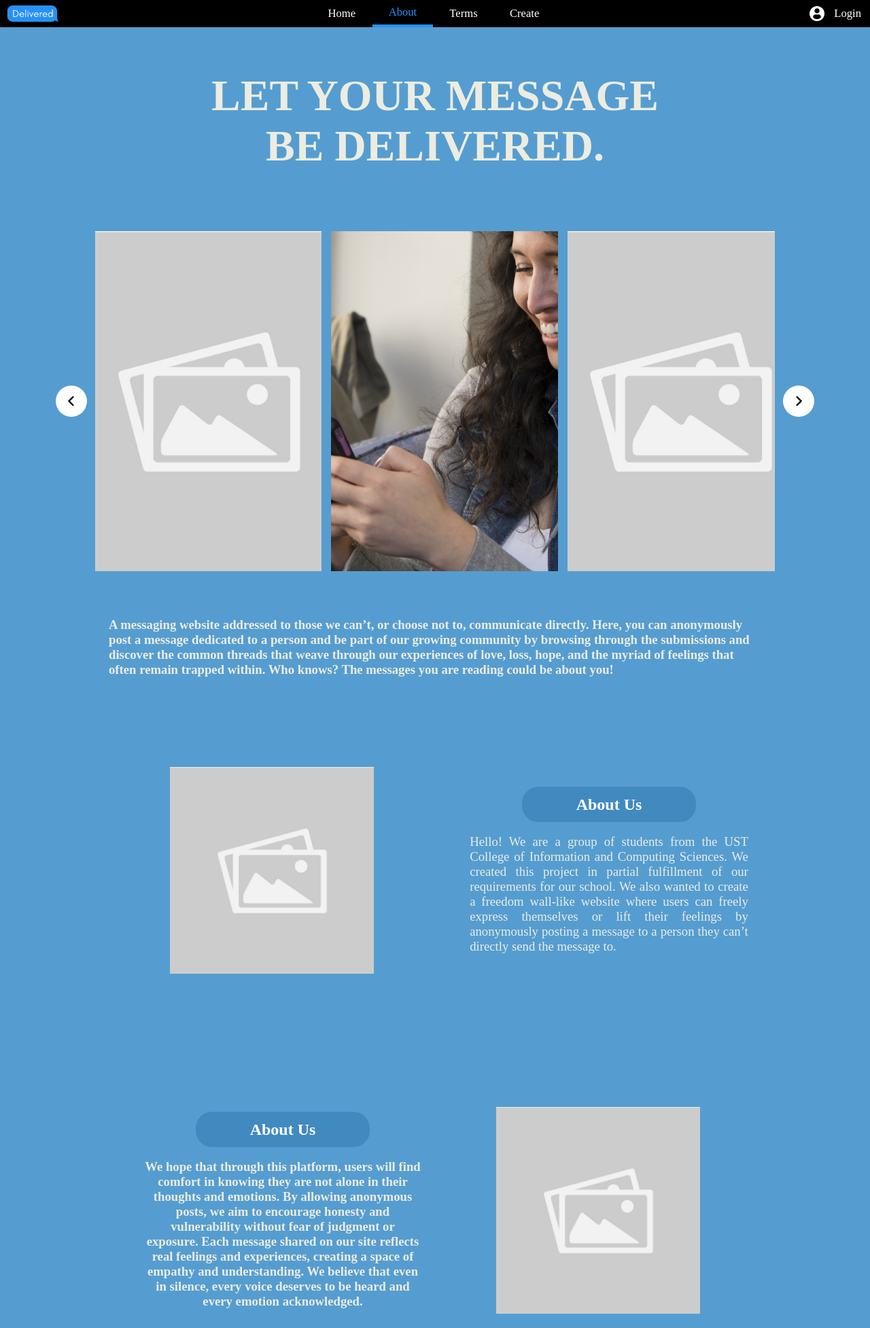
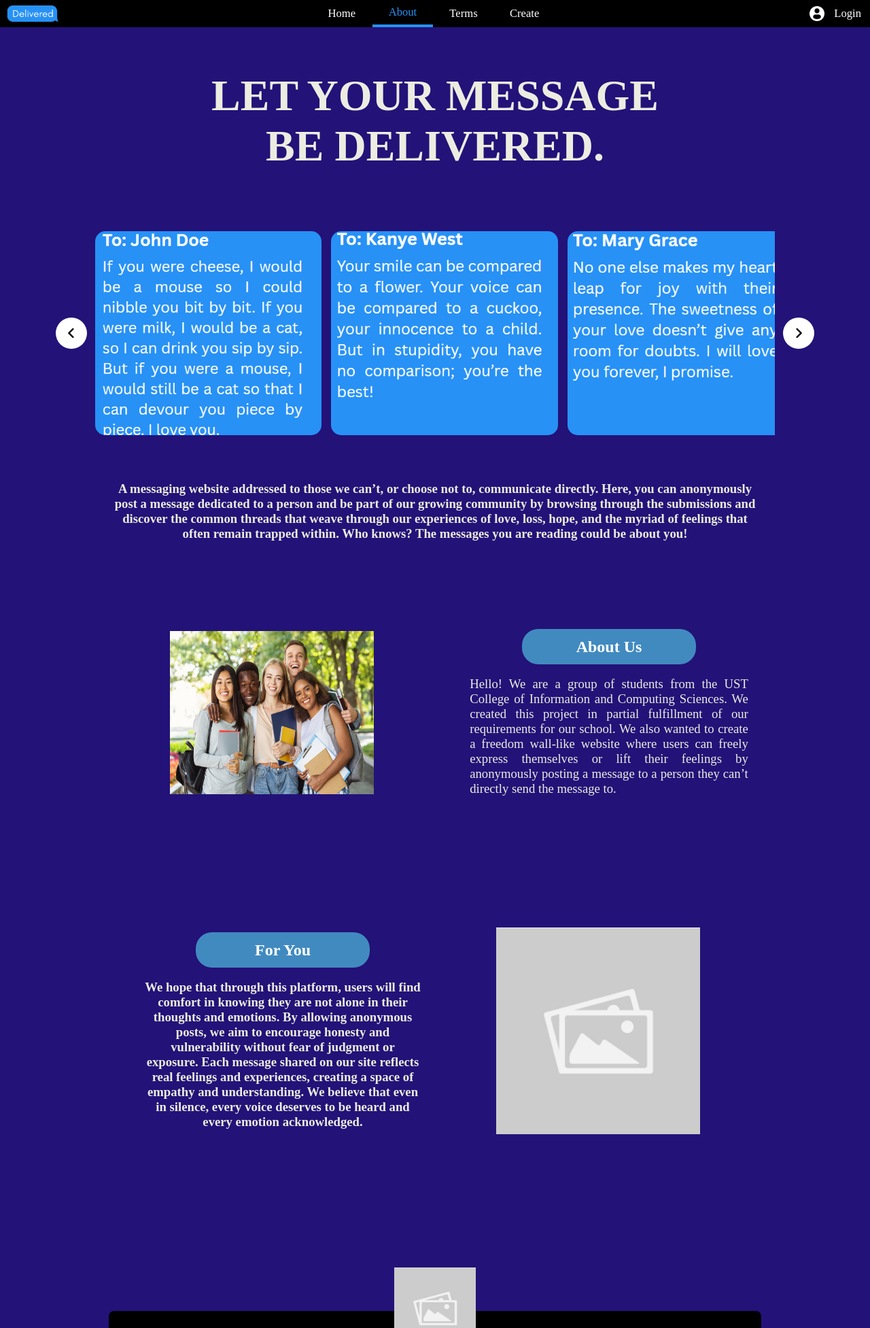
Before and after one commit to JohnLansigan/Delivered, a PHP site: page /about.php in a window 1280 px wide. Shown: the top 1953 px of the page at 68% size. Run offline with PHP 8.4, Linux system fonts and the light colour scheme; some web fonts are replaced.

Commit message:
added the pics yeye sigma sigma boy

```diff
--- a/about.css
+++ b/about.css
@@ -7,7 +7,7 @@
 
 body
 {
-    background-color: #559dd0;
+    background-color: #231278;
     margin: 0;
 }
 
@@ -208,7 +208,8 @@ h2{
 }
 
 .carousel img {
-    height: 500px;
+    height: 300px;
+    border-radius: 15px;
     object-fit: cover;
     margin-left: 14px;
     width: calc(100%/3);
--- a/about.php
+++ b/about.php
@@ -84,26 +84,26 @@
             <center><div class = "wrapper">
                 <i id="left" class = "fa-solid fa-angle-left"></i>
                 <div class = "carousel">
-                    <img src = "placeholder.jpg" alt = "img" height = "500px" width = "500px">
-                    <img src = "woman.png" alt = "img" height = "500px" width = "500px">
-                    <img src = "placeholder.jpg" alt = "img" height = "500px" width = "500px">
-                    <img src = "woman.png" alt = "img" height = "500px" width = "500px">
-                    <img src = "placeholder.jpg" alt = "img" height = "500px" width = "500px">
-                    <img src = "woman.png" alt = "img" height = "500px" width = "500px">
-                    <img src = "placeholder.jpg" alt = "img" height = "500px" width = "500px">
-                    <img src = "woman.png" alt = "img" height = "500px" width = "500px">
-                    <img src = "placeholder.jpg" alt = "img" height = "500px" width = "500px">
+                    <img src = "abt1.png" alt = "img" height = "500px" width = "500px">
+                    <img src = "abt2.png" alt = "img" height = "500px" width = "500px">
+                    <img src = "abt3.png" alt = "img" height = "500px" width = "500px">
+                    <img src = "abt4.png" alt = "img" height = "500px" width = "500px">
+                    <img src = "abt1.png" alt = "img" height = "500px" width = "500px">
+                    <img src = "abt2.png" alt = "img" height = "500px" width = "500px">
+                    <img src = "abt3.png" alt = "img" height = "500px" width = "500px">
+                    <img src = "abt4.png" alt = "img" height = "500px" width = "500px">
+                    <img src = "abt1.png" alt = "img" height = "500px" width = "500px">
                 </div>
                 <i id = "right" class = "fa-solid fa-angle-right"></i>
             </div></center>
 
-            <br><br><div class = "desc2"><h3>A messaging website addressed to those we can’t, or choose not to, communicate directly. Here, you can anonymously post a message dedicated to a person and be part of our growing community by browsing through the submissions and discover the common threads that weave through our experiences of love, loss, hope, and the myriad of feelings that often remain trapped within. Who knows? The messages you are reading could be about you!</h3>
+            <br><br><div class = "desc2"><h3><center>A messaging website addressed to those we can’t, or choose not to, communicate directly. Here, you can anonymously post a message dedicated to a person and be part of our growing community by browsing through the submissions and discover the common threads that weave through our experiences of love, loss, hope, and the myriad of feelings that often remain trapped within. Who knows? The messages you are reading could be about you!</center></h3>
         </p>
     </div><br><br>
 
     <div id="panel1">
         <div id="aboutUsPic">
-            <img id='ourPic' src="placeholder.jpg" alt="placeholder.jpg" height = "100%" width = "300px">
+            <img id='ourPic' src="aboutPic.jpg" alt="placeholder.jpg" height = "100%" width = "300px">
         </div>
         <div class="aboutUsText">
             <center>
@@ -121,7 +121,7 @@
         <div class="aboutUsText">
             <center>
                 <div id="aboutUsTitle">
-                    <Center><h2>About Us</h2></Center>
+                    <Center><h2>For You</h2></Center>
                 </div>
                 <br>
 
```
Also changed, not shown: aboutPic.jpg (added), abt1.png (added), abt2.png (added), abt3.png (added), abt4.png (added).
